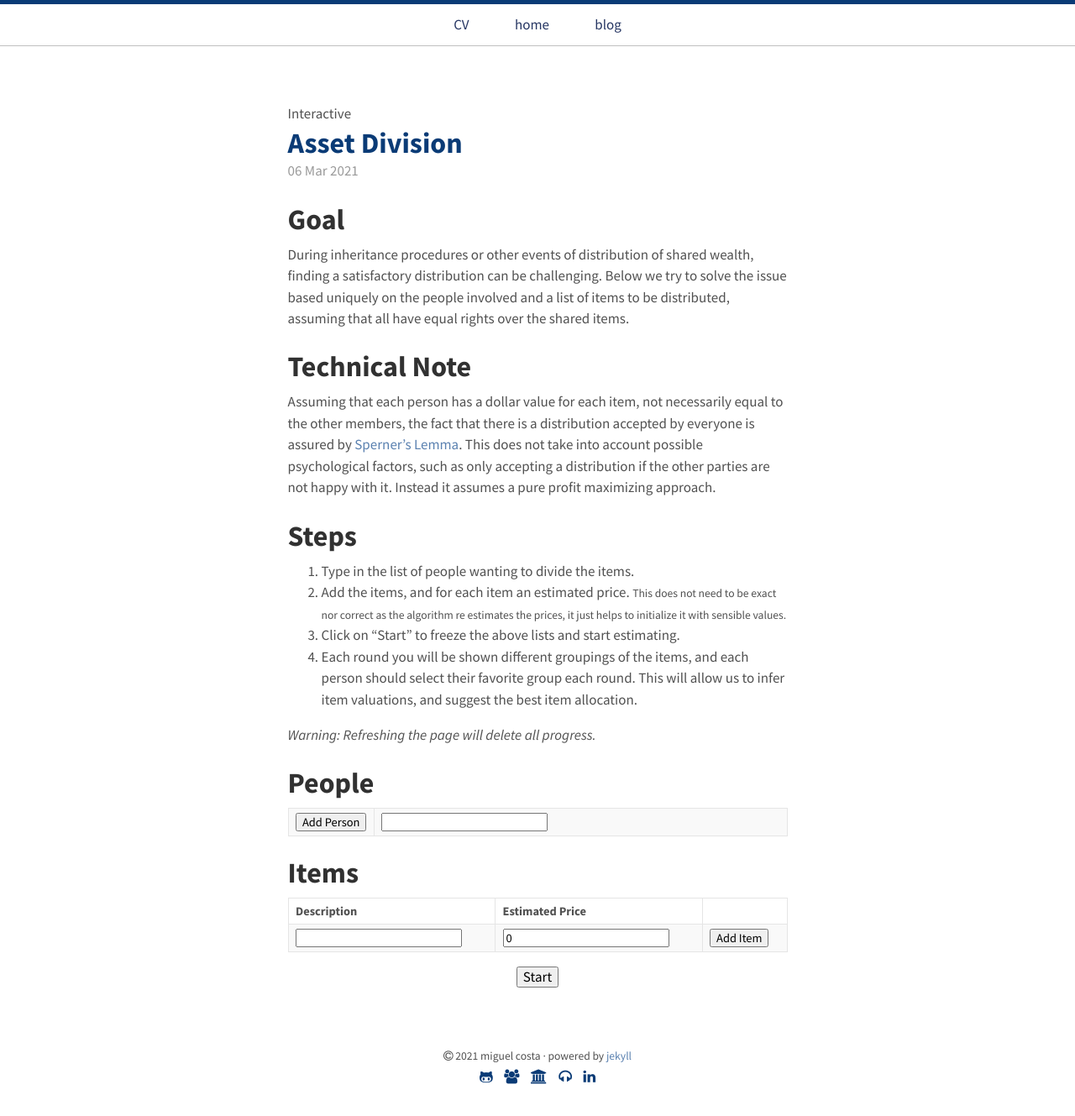
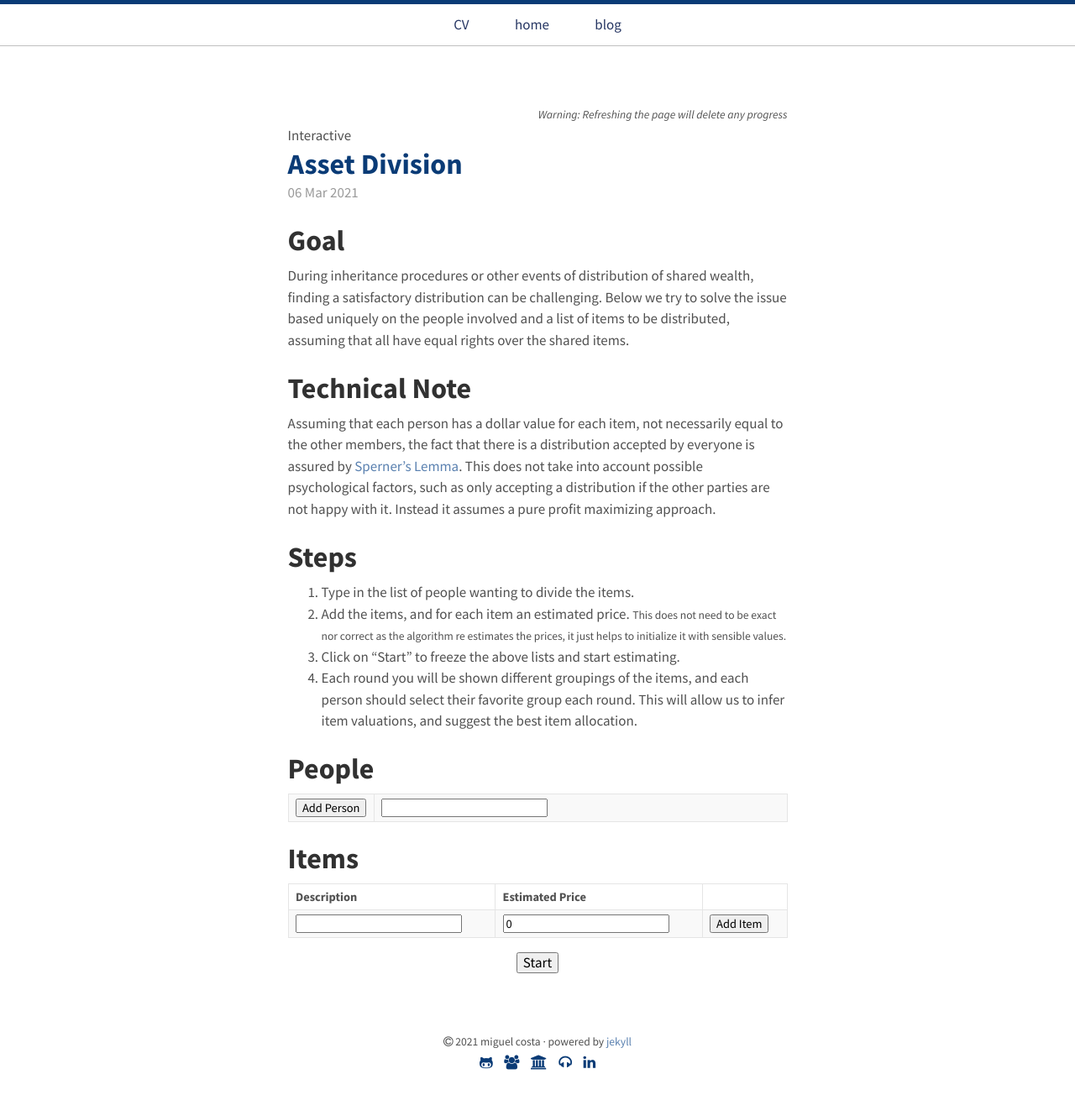
Before and after one commit to migueltorrescosta/migueltorrescosta.github.io, a Jekyll site: the page built from _posts/2021-03-06-Asset-Division.md, in a window 1280 px wide. Shown: the whole page at 84% size. Built offline with Jekyll 4.4.1, drawn with Linux system fonts in a browser that asks for light colours; nearby versions of some CDN libraries.

Commit message:
Standardized progress lost warning due to react components

```diff
--- a/_layouts/default.html
+++ b/_layouts/default.html
@@ -14,7 +14,15 @@
     </ul>
   </nav>
 
+
   <div class="container content">
+
+    {% if page.react_component %}
+    <div align="right">
+      <small><i>Warning: Refreshing the page will delete any progress</i></small>
+    </div>
+    {% endif %}
+
     <main>
       {{ content }}
     </main>
--- a/_posts/2021-03-06-Asset-Division.md
+++ b/_posts/2021-03-06-Asset-Division.md
@@ -17,8 +17,6 @@ Assuming that each person has a dollar value for each item, not necessarily equa
 3. Click on "Start" to freeze the above lists and start estimating.
 4. Each round you will be shown different groupings of the items, and each person should select their favorite group each round. This will allow us to infer item valuations, and suggest the best item allocation.
 
-*Warning: Refreshing the page will delete all progress.*
-
 <div id="asset_division">
   <small>Loading Component</small>
 </div>
```
